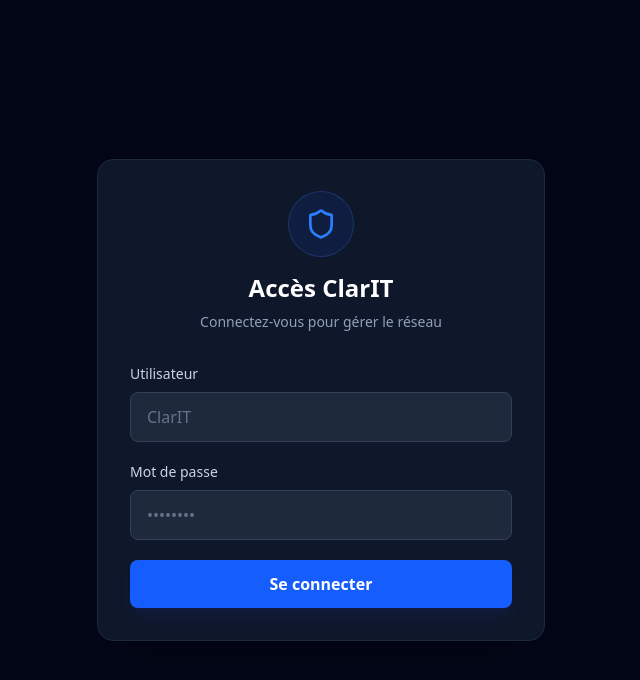
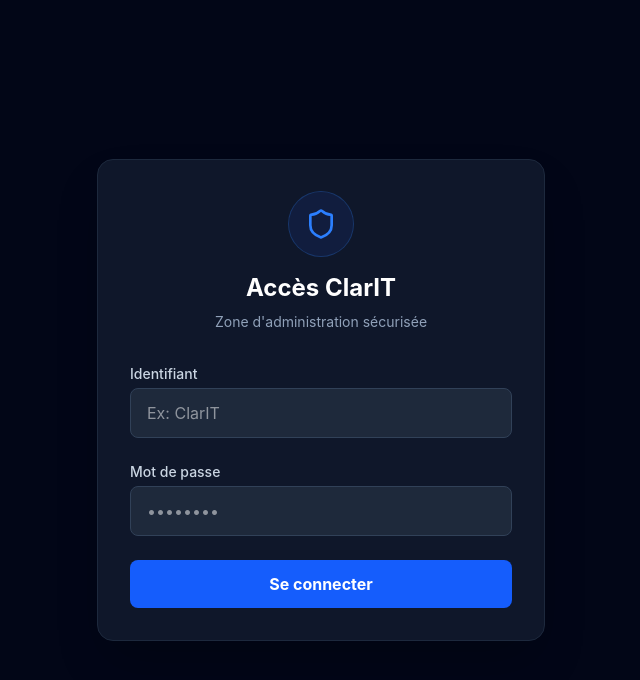
Before and after one commit to Paulpilif/ClarIT, a React (Vite) app in the folder web/: page /login in a window 1280 px wide. Shown: the top 680 px of the page, without its empty margins (319-959 px from the left). Built offline with nearby package versions, Linux system fonts and the light colour scheme; the HTML template or start-up script is replaced by a standard one.

Commit message:
parametres admin fonctionnel (connexion avec localstorage! pas de bdd)

```diff
--- a/web/src/Pages/LoginPage.tsx
+++ b/web/src/Pages/LoginPage.tsx
@@ -16,76 +16,95 @@ export default function LoginPage({ onLogin }: LoginPageProps) {
     setIsSubmitting(true);
     setError('');
 
-    // Simulation délai
     await new Promise(resolve => setTimeout(resolve, 500));
 
-    if (username === 'ClarIT' && password === 'myefrei') {
+    // --- ZONE DE DÉBOGAGE ---
+    console.log("--- Tentative de connexion ---");
+    console.log("Utilisateur saisi :", username);
+    console.log("Mot de passe saisi :", password);
+
+    // 1. Check Admin
+    const isAdmin = (username === 'ClarIT' && password === 'myefrei');
+    console.log("Est-ce Admin ?", isAdmin);
+
+    // 2. Check Utilisateurs
+    const storedUsersString = localStorage.getItem('clarit_users');
+    console.log("Contenu brut localStorage (clarit_users) :", storedUsersString);
+
+    const storedUsers = storedUsersString ? JSON.parse(storedUsersString) : [];
+    console.log("Liste des utilisateurs analysée :", storedUsers);
+
+    // Recherche
+    const foundUser = storedUsers.find((u: any) => {
+      // On compare et on log chaque comparaison pour être sûr
+      const match = u.username === username && u.password === password;
+      return match;
+    });
+
+    console.log("Utilisateur trouvé dans la liste ?", foundUser);
+    // -------------------------
+
+    if (isAdmin || foundUser) {
+      console.log(">>> CONNEXION RÉUSSIE");
       localStorage.setItem('isAuthenticated', 'true');
+      localStorage.setItem('currentUser', username);
       onLogin();
     } else {
-      setError('Identifiants invalides');
+      console.log(">>> ÉCHEC CONNEXION");
+      setError('Identifiants incorrects.');
       setIsSubmitting(false);
     }
   };
 
   return (
-    // 1. min-h-screen : Prend toute la hauteur de l'écran
-    // 2. flex items-center justify-center : Centre le contenu au milieu absolu
-    <div className="min-h-screen w-full flex items-center justify-center bg-[#020617] font-sans p-4">
-
-      {/* Container de la carte : largeur max fixée pour ne pas être trop large */}
-      <div className="w-full max-w-md">
-
-        {/* La carte elle-même */}
-        <div className="bg-[#0f172a] rounded-2xl shadow-2xl p-8 border border-slate-800">
-
+    <div style={{
+      display: 'flex', justifyContent: 'center', alignItems: 'center',
+      height: '100vh', width: '100vw', backgroundColor: '#020617',
+      position: 'fixed', top: 0, left: 0, zIndex: 50
+    }}>
+      <div className="w-full max-w-md bg-[#0f172a] rounded-2xl shadow-2xl border border-slate-800 p-8 m-4">
         <div className="text-center mb-8">
-            <div className="inline-flex items-center justify-center w-16 h-16 bg-blue-600/10 rounded-full mb-4 ring-1 ring-blue-500/30">
+          <div className="inline-flex items-center justify-center w-16 h-16 bg-blue-900/20 rounded-full mb-4 ring-1 ring-blue-500/30">
             <Shield className="w-8 h-8 text-blue-500" />
           </div>
-            <h1 className="text-2xl font-bold text-white mb-2">Accès ClarIT</h1>
-            <p className="text-sm text-slate-400">Connectez-vous pour gérer le réseau</p>
+          <h1 className="text-2xl font-bold text-white">Accès ClarIT</h1>
+          <p className="text-slate-400 text-sm mt-2">Zone d'administration sécurisée</p>
         </div>
 
-          <form onSubmit={handleSubmit} className="space-y-5">
+        <form onSubmit={handleSubmit} className="space-y-6">
           <div>
-              <label className="block text-sm font-medium text-slate-300 mb-2">Utilisateur</label>
+            <label className="block text-sm font-medium text-slate-300 mb-1">Identifiant</label>
             <input
               type="text"
               value={username}
               onChange={(e) => setUsername(e.target.value)}
-                className="w-full px-4 py-3 bg-[#1e293b] border border-slate-700 rounded-lg text-white placeholder-slate-500 focus:ring-2 focus:ring-blue-500 focus:border-transparent outline-none transition-all"
-                placeholder="ClarIT"
+              className="w-full bg-[#1e293b] border border-slate-700 text-white rounded-lg px-4 py-3 focus:ring-2 focus:ring-blue-600 outline-none"
+              placeholder="Ex: ClarIT"
             />
           </div>
-
           <div>
-              <label className="block text-sm font-medium text-slate-300 mb-2">Mot de passe</label>
+            <label className="block text-sm font-medium text-slate-300 mb-1">Mot de passe</label>
             <input
               type="password"
               value={password}
               onChange={(e) => setPassword(e.target.value)}
-                className="w-full px-4 py-3 bg-[#1e293b] border border-slate-700 rounded-lg text-white placeholder-slate-500 focus:ring-2 focus:ring-blue-500 focus:border-transparent outline-none transition-all"
+              className="w-full bg-[#1e293b] border border-slate-700 text-white rounded-lg px-4 py-3 focus:ring-2 focus:ring-blue-600 outline-none"
               placeholder="••••••••"
             />
           </div>
-
           {error && (
-              <div className="p-3 rounded-lg bg-red-500/10 border border-red-500/20 text-red-400 text-sm text-center">
+            <div className="text-red-400 text-sm text-center bg-red-900/20 py-2 rounded border border-red-900/30">
               {error}
             </div>
           )}
-
           <button
             type="submit"
             disabled={isSubmitting}
-              className="w-full bg-blue-600 hover:bg-blue-700 text-white font-bold py-3 px-4 rounded-lg transition-all duration-200 transform active:scale-95 disabled:opacity-50 disabled:cursor-not-allowed shadow-lg shadow-blue-900/20"
+            className="w-full bg-blue-600 hover:bg-blue-700 text-white font-bold py-3 rounded-lg transition-colors"
           >
             {isSubmitting ? 'Connexion...' : 'Se connecter'}
           </button>
         </form>
-
-        </div>
       </div>
     </div>
   );
```
Lines whose indentation alone changed are shown as unchanged.
